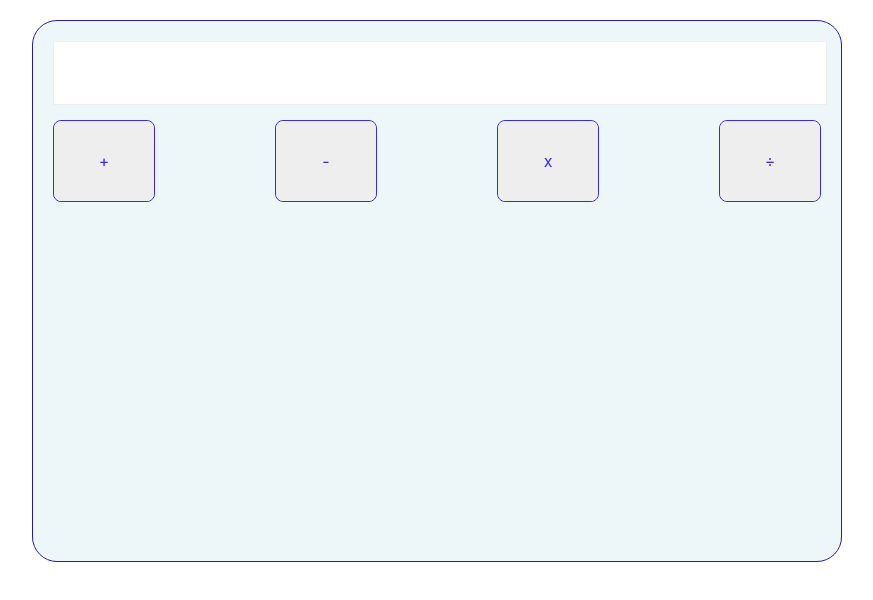
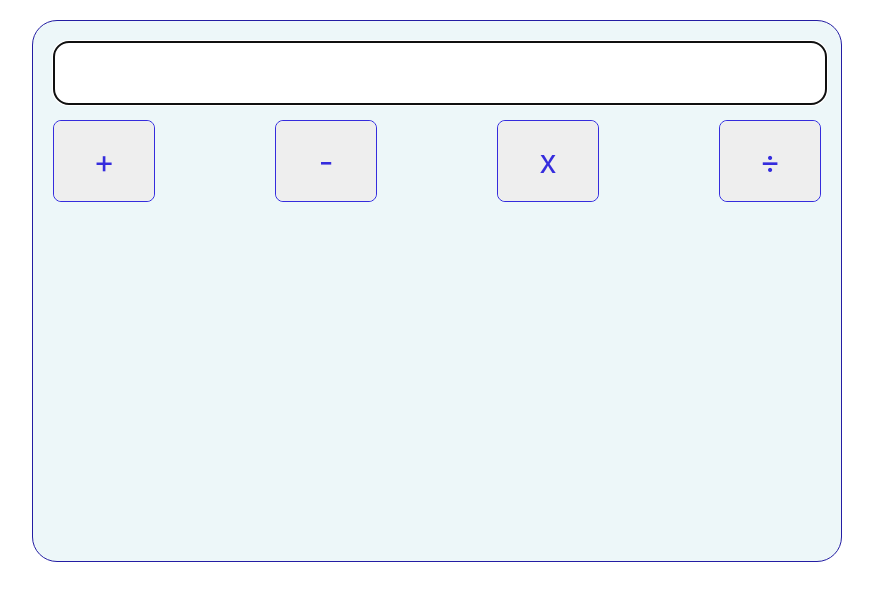
Before and after one commit to Alex-CL/innocv-react-calculator, a React (Create React App) app: page / in a window 1280 px wide. Shown: the top 600 px of the page, without its empty margins (203-1076 px from the left). Built offline with nearby package versions, Linux system fonts and the light colour scheme.

Commit message:
Autofocus and increase button content

```diff
--- a/src/components/Button.jsx
+++ b/src/components/Button.jsx
@@ -11,7 +11,8 @@ export const Button = (props) => {
 		borderRadius: '8px',
 		height: '80px',
 		width: '100px',
-		marginTop: '15px'
+		marginTop: '15px',
+		fontSize: '2rem',
 	}
 
 	const contentStyle = {
--- a/src/features/Calculator.jsx
+++ b/src/features/Calculator.jsx
@@ -59,6 +59,7 @@ export const Calculator = () => {
 	}
 
 	const expressionStyle = {
+		borderRadius: '15px',
 		width: '100%',
 		textAlign: 'right',
 		fontSize: '2rem',
@@ -74,7 +75,15 @@ export const Calculator = () => {
 	return (
 		<div style={calculatorContainer}>
 			<div>
-				<input style={expressionStyle} type="text" value={expression} onKeyPress={handleExpression} onKeyDown={handleKeyDown} onChange={handleExpression}/>
+				<input
+					style={expressionStyle}
+					type="text"
+					value={expression}
+					onKeyPress={handleExpression}
+					onKeyDown={handleKeyDown}
+					onChange={handleExpression}
+					autoFocus
+				/>
 			</div>
 			<div style={buttonsContainer}>
 				{buttonList.map((b) => <Button key={b.value} value={b.value} handleClick={valueClicked}/>)}
```
